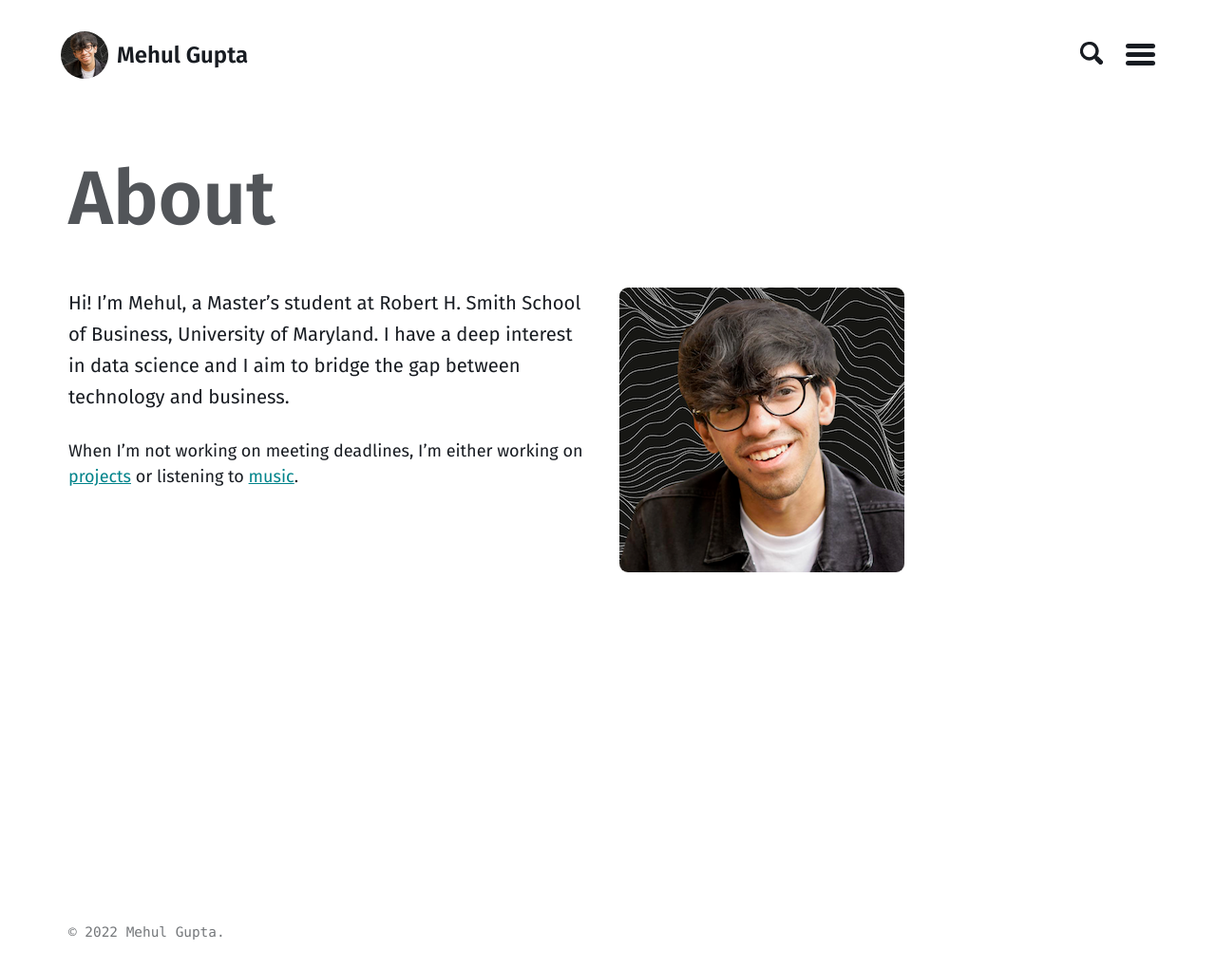
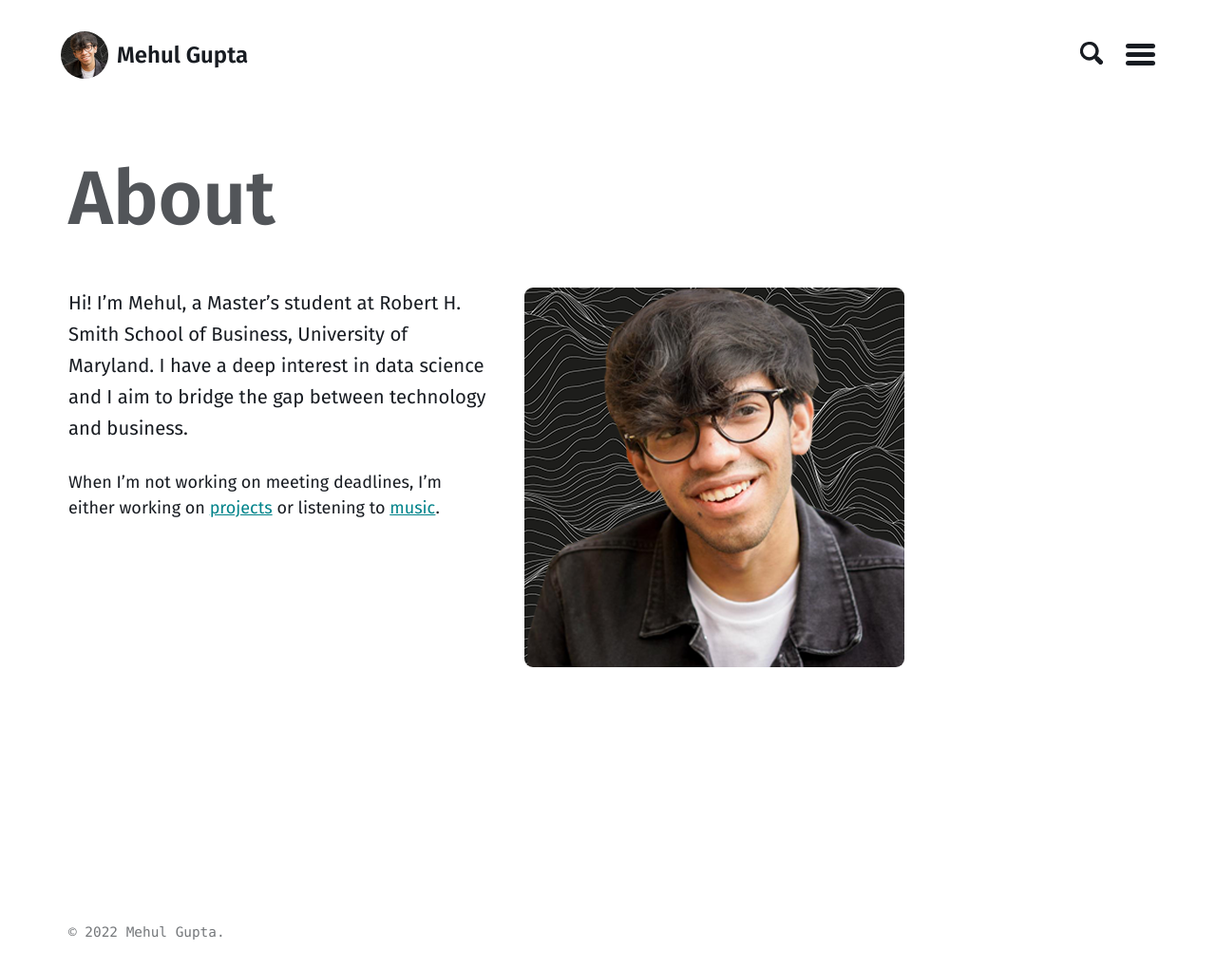
Before and after one commit to mehulg25/mehulg25.github.io, a Jekyll site: the page built from about.md, in a window 1280 px wide. Shown: the whole page at 95% size. Built offline with Jekyll 4.4.1, drawn with Linux system fonts in a browser that asks for light colours.

Commit message:
Update Author Image
Resized dimensions.

```diff
--- a/_config.yml
+++ b/_config.yml
@@ -23,7 +23,7 @@ url: https://mehulg25.github.io # the base hostname & protocol for your site e.g
 author:
   name: Mehul Gupta
   twitter: mehulg25
-  picture: /assets/images/Vcasual_bg.png
+  picture: /assets/images/400x400.png
 twitter_username: mehulg25
 github_username: mehulg25
 # discord_server:
```
Also changed, not shown: assets/images/400x400.png (added).
